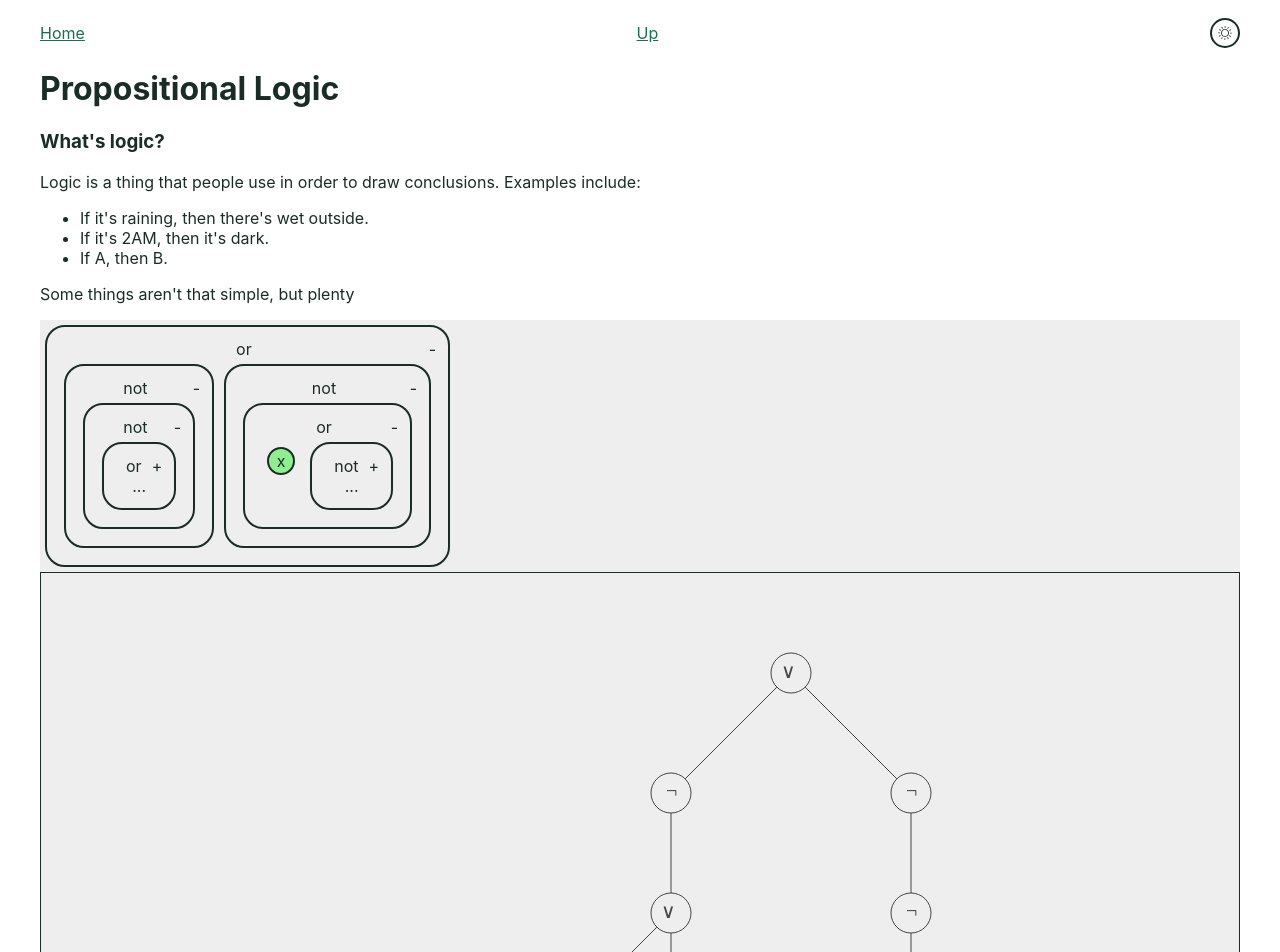
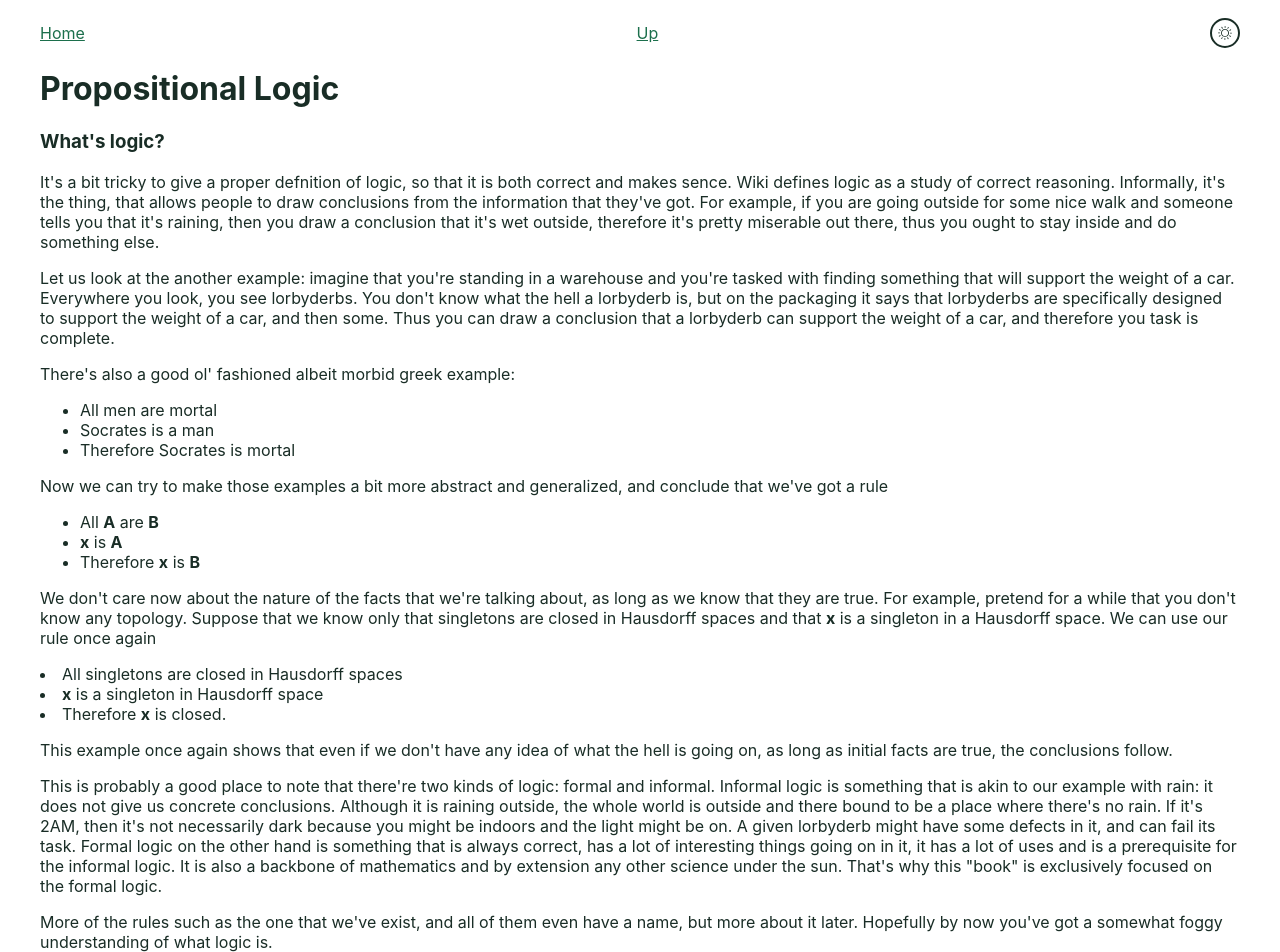
Before and after one commit to g4ps/website, a React (Create React App) app: page /logic/propositional in a window 1280 px wide. Shown: the top 952 px of the page. Built offline with nearby package versions, Linux system fonts and the light colour scheme.

Commit message:
Added proto-zoom and panning into the graph

```diff
--- a/src/pages/Logic/Logic.jsx
+++ b/src/pages/Logic/Logic.jsx
@@ -108,7 +108,7 @@ const Logic = () => {
               </p>
               :
               <p>
-                No, it's not. Work is in progress, but if you're sering this message on Gene's
+                No, it's not. Work is in progress, but if you're seeing this message on Gene's
                 website, then there's still some stuff, that you can find useful and/or
               interesting. The rough outline of the progress of the books is
                 located <Link to="progress">here</Link>
--- a/src/pages/Logic/Propositional/Propositional.jsx
+++ b/src/pages/Logic/Propositional/Propositional.jsx
@@ -76,9 +76,6 @@ const VisualLogicTable = ({obj}) => {
 
     const [currPick, setCurrPick] = useState([]);
 
-
-
-
     return (
         <div className="visualLogicTableWrapper">
           <div className="visualLogicTable">
@@ -97,26 +94,52 @@ const VisualLogicTable = ({obj}) => {
 const VisualLogicTree = ({obj, picked, isDarkTheme, }) => {
 
     const canvasRef = useRef(null);
+    const translate = useRef(null);
+    const zoom = useRef(1);
+    const lastZoom = useRef(1);
+    const isMouseDown = useRef(null);
+    const once = useRef(null);
+    const [smth, setSmth] = useState(0);
 
     useEffect(() => {
+
         const canvas = canvasRef.current;
         if (!canvas.getContext) {
             return ;
         }
         const ctx = canvas.getContext("2d");
+
+
+
+        const draw = (translate, zm) => {
+            // console.log(translate);
+            // translate = [20, 20];
+            // ctx.clearRect(0, 0, canvas.width, canvas.height);
+
             let back_color = isDarkTheme ? "#444" : "#eee";
-        let stroke_color = isDarkTheme ? "#eee" : "#444";
+            let stroke_color = isDarkTheme ? "white" : "#444";
+
+            ctx.clearRect(0, 0, canvas.width, canvas.height);
+
+
             ctx.fillStyle = back_color;
-        ctx.fillRect(0, 0, 150000000, 150000000);
+            ctx.fillRect(-1000000, -100000, 150000000, 150000000);
             ctx.strokeStyle = stroke_color;
             ctx.fillStyle = stroke_color;
 
+            zm && ctx.scale(zm, zm);
+            translate && ctx.translate(translate[0] / zoom.current, translate[1] / zoom.current);
+            // ctx.save();
+            // ctx.setTransform(1, 0, 0, 1, 0, 0);
+            // ctx.clearRect(0, 0, canvas.width, canvas.height);
+            ctx.restore();
             ctx.font = "20px serif";
 
             const drawCirc = (start, rad) => {
                 ctx.beginPath();
                 ctx.arc(start[0], start[1], rad, 0, Math.PI * 2, true); // Outer circle
                 ctx.stroke();
+                ctx.closePath();
             };
 
             const drawLine = (start, end) => {
@@ -124,6 +147,7 @@ const VisualLogicTree = ({obj, picked, isDarkTheme, }) => {
                 ctx.moveTo(start[0], start[1]);
                 ctx.lineTo(end[0], end[1]);
                 ctx.stroke();
+                ctx.closePath();
             };
 
             const drawEdge = (start, end, rad=30) => {
@@ -159,8 +183,8 @@ const VisualLogicTree = ({obj, picked, isDarkTheme, }) => {
                 if (!obj?.args )
                     return ;
 
-            const dx = 120;
-            const dy = 120;
+                const dx = 300;
+                const dy = 100;
 
                 if (obj?.args?.length === 1) {
                     obj?.args?.map((i) => {
@@ -185,20 +209,105 @@ const VisualLogicTree = ({obj, picked, isDarkTheme, }) => {
                     });
                 }
             };
+            // ctx.restore();
+            drawGraph([50, 50], obj, 20);
 
-        drawGraph([750, 100], obj, 20);
+        };
 
-        // drawCirc([40, 250], 30);
-        // drawCirc([160, 130], 30);
-        // drawCirc([160, 370], 30);
 
-    }, [isDarkTheme, obj]);
+
+        isMouseDown.current = false;
+        var downPosition = [0, 0];
+        translate.current = [0, 0];
+        draw(translate.current);
+
+
+
+
+        if (!once.current) {
+            once.current = true;
+            // console.log("hello");
+
+            canvasRef.current.addEventListener("mousedown", (e) => {
+                isMouseDown.current = true;
+                downPosition = [e.offsetX, e.offsetY];
+                // console.log("mouse down " + downPosition);
+            });
+            canvasRef.current.addEventListener("mouseup", (e) => {
+                // downPosition = [e.offsetX, e.offsetY];
+                // console.log("mouse up " + downPosition);
+                isMouseDown.current = false;
+            });
+            canvasRef.current.addEventListener("mousemove", (e) => {
+                // console.log(e);
+                if (isMouseDown.current) {
+                    translate.current = [e.offsetX - downPosition[0], e.offsetY - downPosition[1]];
+                    downPosition = [e.offsetX, e.offsetY];
+                    draw(translate.current);
+                }
+            }, false);
+            canvasRef.current.addEventListener("touchstart", (e) => {
+                e.preventDefault();
+                isMouseDown.current = true;
+                downPosition = [e.touches[0].clientX, e.touches[0].clientY];
+                // console.log("mouse down " + downPosition);
+            }, false);
+            canvasRef.current.addEventListener("touchend", (e) => {
+                e.preventDefault();
+                isMouseDown.current = false;
+                // downPosition = [e.offsetX, e.offsetY];
+                // console.log("mouse down " + downPosition);
+            }, false);
+
+            canvasRef.current.addEventListener("wheel", (e) => {
+                e.preventDefault();
+                console.log(e.deltaY);
+                const delta = 0.05;
+                let prevZoom = zoom.current;
+                let newZoom = zoom.current;
+                if (e.deltaY > 0)
+                    newZoom += delta;
+                else
+                    newZoom -= delta;
+                if (0.7 <= newZoom  && newZoom <= 5)
+                    zoom.current = newZoom;
+                draw(translate.current, zoom.current - prevZoom + 1);
+            }, false);
+
+            canvasRef.current.addEventListener("touchmove", (e) => {
+                e.preventDefault();
+                if (isMouseDown.current && e.touches.length === 1) {
+                    translate.current = [e.touches[0].clientX - downPosition[0], e.touches[0].clientY - downPosition[1]];
+                    downPosition = [e.touches[0].clientX, e.touches[0].clientY];
+                    draw(translate.current);
+                }
+                if (e.touches.length === 2) {
+
+                }
+            });
+            canvasRef.current.addEventListener("mouseout", () => {
+                isMouseDown.current = false;
+                // console.log("mouse out");
+            });
+        }
+
+
+
+
+
+    }, [isDarkTheme, obj, smth]);
 
     return (
         <div className="visualLogicTree">
-          <canvas ref={canvasRef} width="1500" height="1500">
+          <canvas ref={canvasRef} width="2000" height="1000">
             logic tree canvas
           </canvas>
+          <button onClick={() => {
+              setSmth(smth + 1);
+              translate.current = [0, 0];
+          }}>
+            Push me
+          </button>
         </div>
     );
 };
@@ -232,24 +341,102 @@ const Propositional = () => {
             What's logic?
           </h3>
           <p>
-            Logic is a thing that people use in order to draw conclusions.
-            Examples include:
+            It's a bit tricky to give a proper defnition of logic, so that it is both
+            correct and makes sence. Wiki defines logic as a study of correct reasoning.
+            Informally, it's the thing, that allows
+            people to draw conclusions from the information that they've got. For example,
+            if you are going outside for some nice walk and someone tells you that it's
+            raining, then you draw a conclusion that it's wet outside,
+            therefore it's pretty miserable out there, thus you ought to stay inside
+            and do something else.
+          </p>
+          <p>
+            Let us look at the another example: imagine that you're standing in a warehouse and
+            you're tasked with finding something that will support the weight of a car.
+            Everywhere you look, you see lorbyderbs. You don't know what the hell a
+            lorbyderb is, but on the packaging it says that lorbyderbs are specifically designed
+            to support the weight of a car, and then some. Thus you can draw a conclusion
+            that a lorbyderb can support the weight of a car, and therefore you task is complete.
+          </p>
+          <p>
+            There's also a good ol' fashioned albeit morbid greek example:
           </p>
           <ul>
             <li>
-              If it's raining, then there's wet outside.
+              All men are mortal
             </li>
             <li>
-              If it's 2AM, then it's dark.
+              Socrates is a man
             </li>
             <li>
-              If A, then B.
+              Therefore Socrates is mortal
             </li>
           </ul>
           <p>
+            Now we can try to make those examples a bit more abstract and generalized, and
+            conclude that we've got a rule
+          </p>
+          <ul>
+            <li>
+              All <b>A</b> are <b>B</b>
+            </li>
+            <li>
+              <b>x</b> is <b>A</b>
+            </li>
+            <li>
+              Therefore <b>x</b> is <b>B</b>
+            </li>
+          </ul>
+          <p>
+            We don't care now about the nature of the facts that we're talking about, as long
+            as we know that they are true. For example, pretend for a while that you don't
+            know any topology. Suppose that we know only that singletons are closed in Hausdorff
+            spaces and that <b>x</b> is a singleton in a Hausdorff space.
+            We can use our rule once again
+          </p>
+          <li>
+            All singletons are closed in Hausdorff spaces
+          </li>
+          <li>
+            <b>x</b> is a singleton in Hausdorff space
+          </li>
+          <li>
+            Therefore <b>x</b> is closed.
+          </li>
+          <p>
+            This example once again shows that even if we don't have any idea of what the hell
+            is going on, as long as initial facts are true, the conclusions follow.
+          </p>
+          <p>
+            This is probably a good place to note that there're two kinds of logic: formal and
+            informal. Informal logic is something that is akin to our example with rain:
+            it does not give us concrete conclusions. Although it is raining outside,
+            the whole world is outside and there bound to be a place where there's no rain.
+            If it's 2AM, then it's not necessarily dark because you might be indoors and
+            the light might be on. A given lorbyderb might have some defects in it, and
+            can fail its task. Formal logic on the other hand is something that is always
+            correct, has a lot of interesting things going on in it,
+            it has a lot of uses and is a prerequisite for the informal logic.
+            It is also a backbone of mathematics and by extension any other science under the
+            sun. That's why this "book" is exclusively focused on the formal logic.
+          </p>
+          <p>
+            More of the rules such as the one that we've  exist, and
+            all of them even have a name, but more
+            about it later. Hopefully by now you've got a somewhat foggy understanding of what
+            logic is.
+          </p>
+          <h3>
+            What's propositional?
+          </h3>
+          <p>
+            There are several kinds of formal logic: propositional, first-order, and higher-order.
+            Propositional means that this logic is about propositions.
+            Propositional logic is the easiest one to get acquainted with, and therefore we'll
+            start with it. Given that it is a backbone of first order-logic, sometimes it's
+            called a zeroeth-order logic, but we'll stick with the term "propositional".
+          </p>
 
-            Some things aren't that simple, but plenty
-          </p>
           <VisualLogicTable obj={id_obj(examples[0])}/>
           <VisualLogicTree obj={id_obj(examples[0])} isDarkTheme={isDarkTheme}/>
         </div>
--- a/src/pages/Logic/Propositional/Propositional.scss
+++ b/src/pages/Logic/Propositional/Propositional.scss
@@ -1,6 +1,6 @@
 .visualLogicTableWrapper {
     max-width: 100%;
-    overflow: scroll;
+    overflow: hidden;
 
     background: var(--logic-back);
     &::-webkit-scrollbar {
```
Lines whose indentation alone changed are shown as unchanged.
